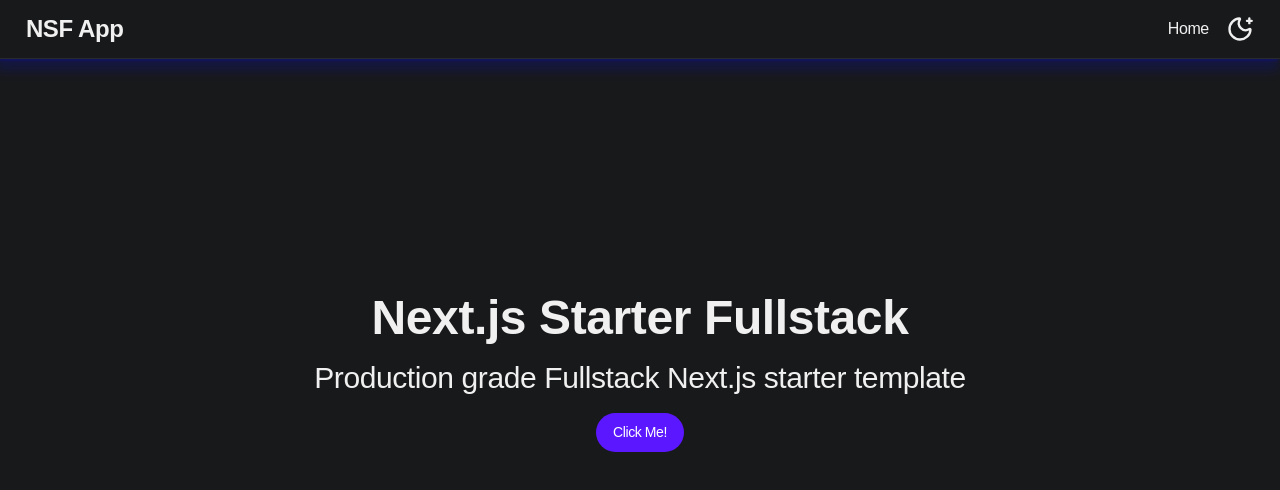
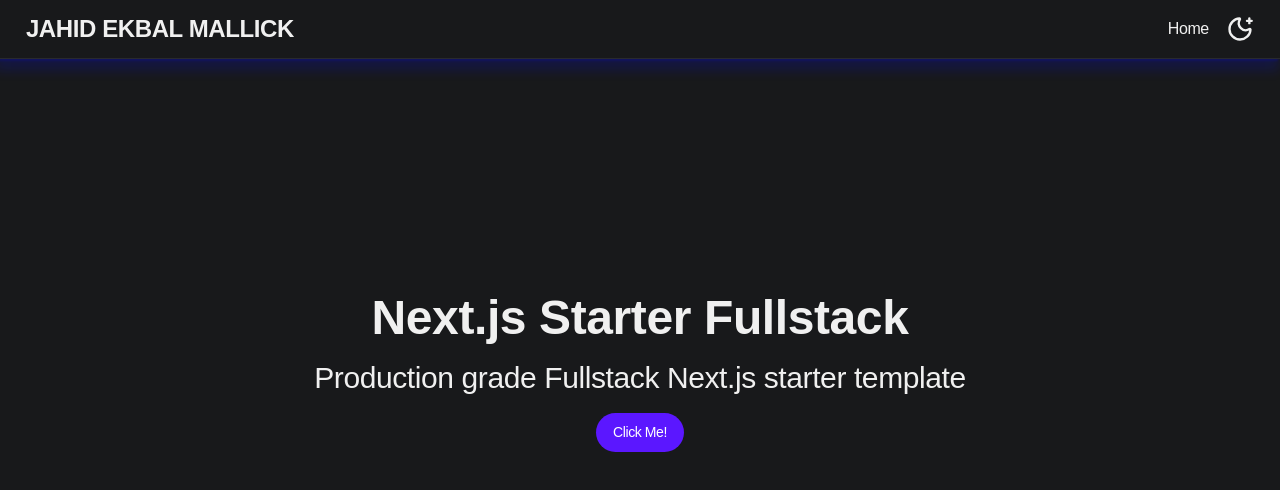
Before and after one commit to jahid-ekbal/jahid-ekbal-mallick, a Next.js app: page / in a window 1280 px wide. Shown: the top 490 px of the page. Built offline with nearby package versions, Linux system fonts and the light colour scheme.

Commit message:
my name update

```diff
--- a/src/components/Header/Header.tsx
+++ b/src/components/Header/Header.tsx
@@ -14,7 +14,7 @@
           <h1
             className="text-2xl font-semibold"
             aria-label="App Name">
-            NSF App
+            JAHID EKBAL MALLICK
           </h1>
         </Link>
 
```
